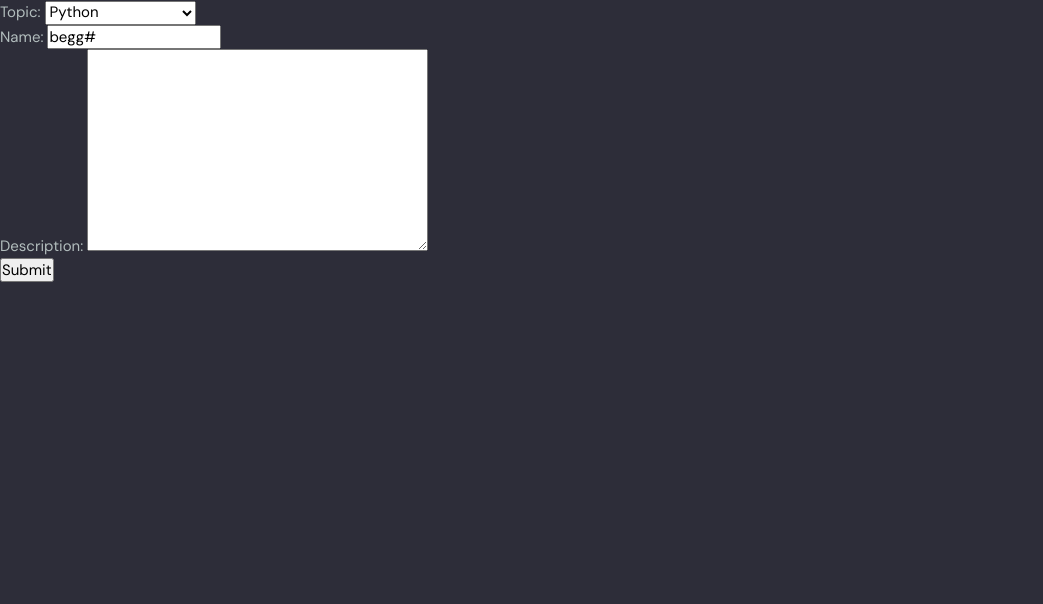
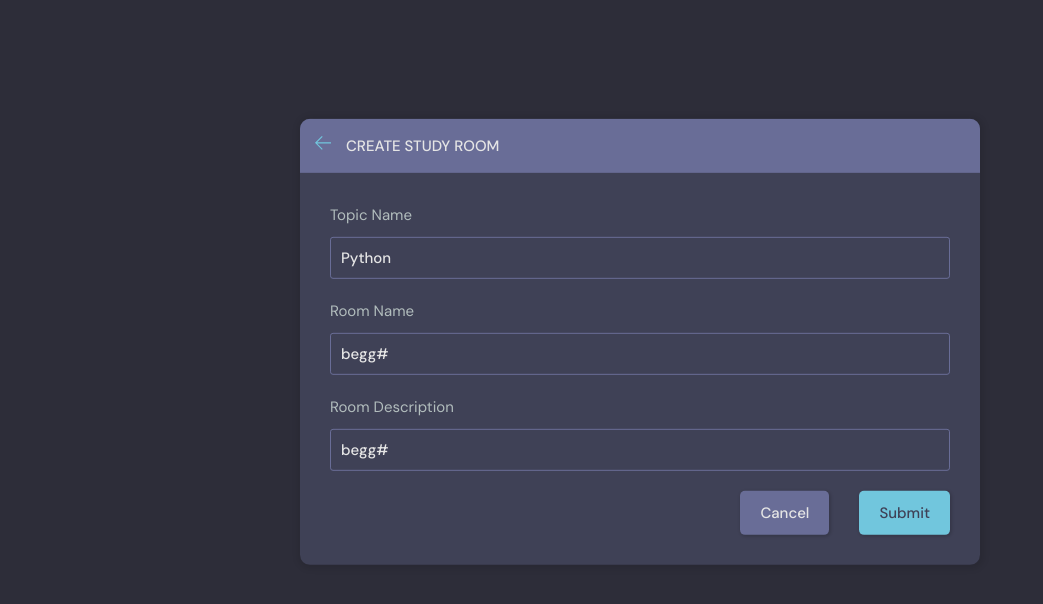
Before and after one commit to pjanardhan7u/studybud, a Django app: page /update-room/7/ in a window 1280 px wide. Shown: the part 76-680 px from the top of the page, without its empty margins (0-1043 px from the left). Run offline with Django 5.2, Linux system fonts and the light colour scheme; a user stored in the database is signed in; data comes from the database, SQL or seed files in the repository; both versions use the stored data as it was after the commit.

Commit message:
added styles to create-room page

```diff
--- a/base/templates/base/room_form.html
+++ b/base/templates/base/room_form.html
@@ -1,16 +1,72 @@
 {% extends 'main.html' %}
+{% load static %}
+
+{%  block content%}
+
+  <main class="create-room layout">
+    <div class="container">
+      <div class="layout__box">
+        <div class="layout__boxHeader">
+          <div class="layout__boxTitle">
+            <a href="{% url 'home' %}">
+              <svg version="1.1" xmlns="http://www.w3.org/2000/svg" width="32" height="32" viewBox="0 0 32 32">
+                <title>arrow-left</title>
+                <path
+                  d="M13.723 2.286l-13.723 13.714 13.719 13.714 1.616-1.611-10.96-10.96h27.625v-2.286h-27.625l10.965-10.965-1.616-1.607z">
+                </path>
+              </svg>
+            </a>
+            <h3>Create Study Room</h3>
+          </div>
+        </div>
+        <div class="layout__body">
+          <form method="POST" class="form" action="">
+            {% csrf_token %}
+
+            <div class="form__group">
+              <label for="room_topic">Topic Name</label>
+              <input required type="text" value="{{room.topic.name}}" name="topic" list="topic-list"/>
+
+              <datalist id="topic-list">
+                <select  id="root_topic">
+                  {% for topic in topics %}
+                  <option value="{{ topic.name }}">{{topic.name}}</option>
+                  {% endfor %}
+
+                </select>
 
 
-{%  block content%}
-<div>
-    <form method="POST" action="">
-        {% csrf_token %}
-        {{form.as_p}}
-        <input type="submit" value="Submit">
-    </form>
+              </datalist>
 
-</div>
+            </div>
 
 
 
+            <div class="form__group">
+              <label for="room_name">Room Name</label>
+
+               {{form.name}}
+            </div>
+
+            <div class="form__group">
+              <label for="room_description">Room Description </label>
+
+               {{form.name}}
+            </div>
+
+
+
+
+
+            <div class="form__action">
+              <a class="btn btn--dark" href="{% url 'home' %}">Cancel</a>
+              <button class="btn btn--main" type="submit" value="Submit">Submit</button>
+            </div>
+          </form>
+        </div>
+      </div>
+    </div>
+  </main>
+
+
 {%  endblock content %}
--- a/base/views.py
+++ b/base/views.py
@@ -114,16 +114,23 @@ def userProfile(request,pk):
 @login_required(login_url='login')
 def createRoom(request):
     form=RoomForm()
+    topics=Topic.objects.all()
     if request.method == 'POST':
-        form=RoomForm(request.POST)
-        if form.is_valid():
-            room=form.save(commit=False)
-            room.host=request.user
-            room.save()
-            return redirect('home')
+        topic_name=request.POST.get('topic')
+        topic,created=Topic.objects.get_or_create(name=topic_name)
+
+        Room.objects.create(
+            host=request.user,
+            topic=topic,
+            name=request.POST.get('name'),
+            description=request.POST.get('description')
+        )
 
 
-    context={'form':form}
+        return redirect('home')
+
+
+    context={'form':form,'topics':topics}
     return render(request,'base/room_form.html',context)
 
 
@@ -132,17 +139,20 @@ def createRoom(request):
 def updateRoom(request,pk):
     room = Room.objects.get(id=pk)
     form=RoomForm(instance=room)
-
+    topics=Topic.objects.all()
     if request.user != room.host :
         return HttpResponse('You are not allowed here')
 
     if request.method=='POST':
-        form=RoomForm(request.POST,instance=room)
-        if form.is_valid():
-            form.save()
-            return redirect('home')
+        topic_name=request.POST.get('topic')
+        topic,created=Topic.objects.get_or_create(name=topic_name)
+        room.name=request.POST.get('name')
+        room.topic=topic
+        room.description=request.POST.get('description')
+        room.save()
+        return redirect('home')
 
-    context={'form':form}
+    context={'form':form,'topics':topics,'room':room}
     return render(request,'base/room_form.html',context)
 
 
```
Also changed, not shown: base/templates/base/room.html (+4 -4 lines), base/templates/base/room_form_old.html (added, +16 -0 lines), db.sqlite3.
